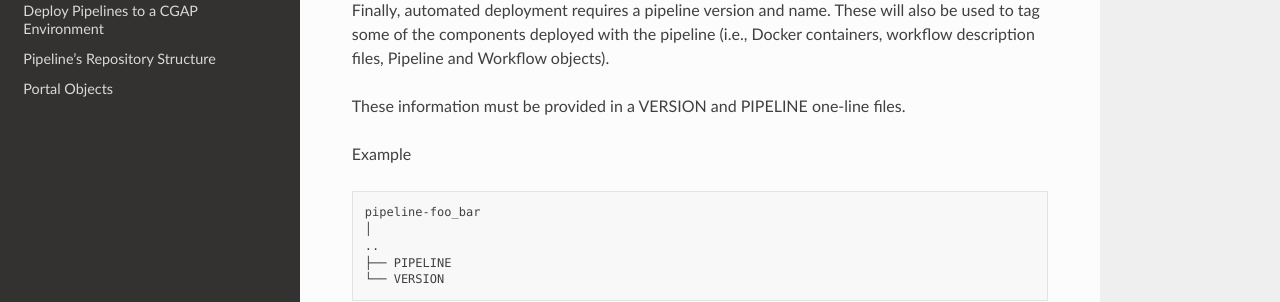
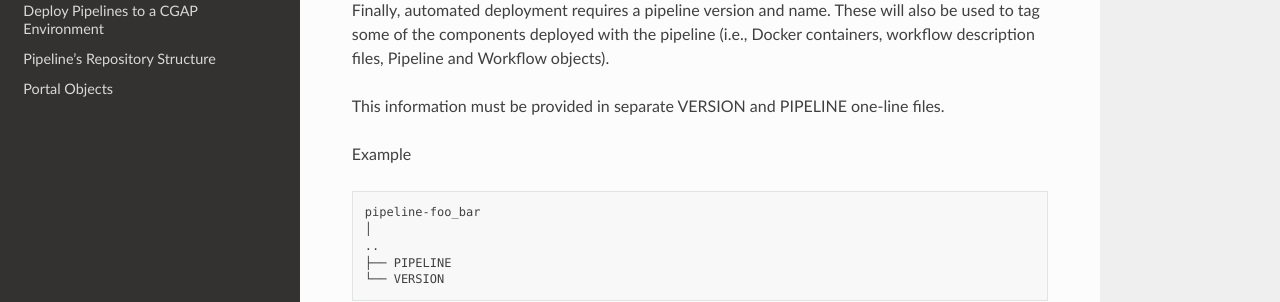
Before and after one commit to smaht-dac/smaht-pipeline-utils, a Sphinx documentation site: the page built from docs/contribute_pipeline.rst, in a window 1280 px wide and 900 px high, scrolled down 2733 px. Shown: the part 288-590 px from the top of the window. Built offline with Sphinx 7.4.7 and the Read the Docs theme 2.0.0, drawn with Linux system fonts in a browser that asks for light colours.

Commit message:
Update docs/contribute_pipeline.rst
Co-authored-by: drio18 <58236592+drio18@users.noreply.github.com>

```diff
--- a/docs/contribute_pipeline.rst
+++ b/docs/contribute_pipeline.rst
@@ -131,7 +131,7 @@ PIPELINE and VERSION Files
 
 Finally, automated deployment requires a pipeline version and name. These will also be used to tag some of the components deployed with the pipeline (i.e., Docker containers, workflow description files, Pipeline and Workflow objects).
 
-These information must be provided in a VERSION and PIPELINE one-line files.
+This information must be provided in separate VERSION and PIPELINE one-line files.
 
 Example
 
```
